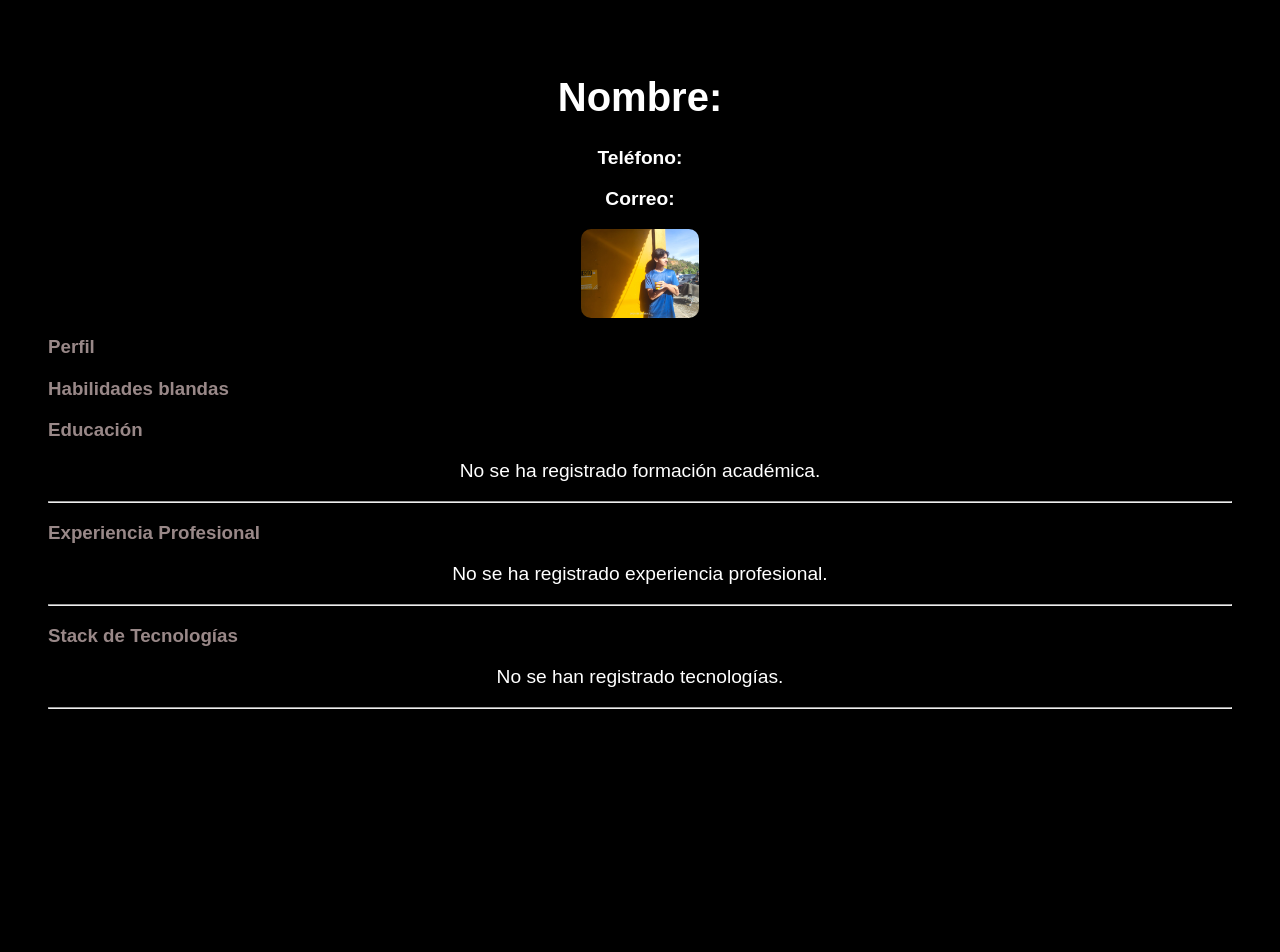
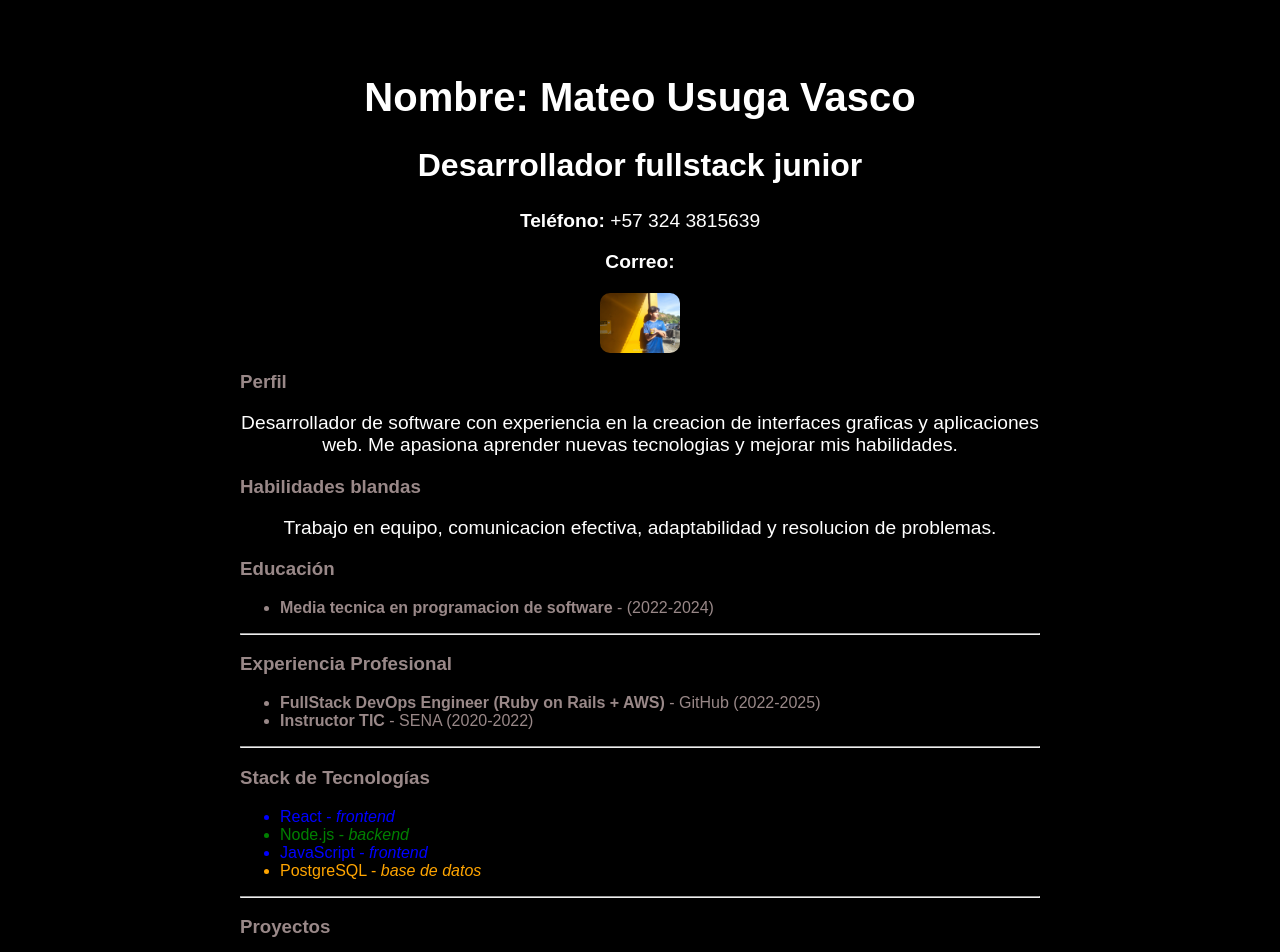
Before and after one commit to mateousug/creacion_anidacion_react, a React (Vite) app: page / in a window 1280 px wide. Shown: the top 952 px of the page. Before the commit the page ends 800 px from the top, so only its background shows below. Built offline with nearby package versions, Linux system fonts and the light colour scheme.

Commit message:
feat extraccion de datos personales en App.jsx

```diff
--- a/src/App.jsx
+++ b/src/App.jsx
@@ -1,21 +1,51 @@
+import React from "react";
+import {
+  cabecera,
+  perfil,
+  educacion,
+  experiencia,
+  stackTecnologias,
+  proyectos,
+  habilidades
+} from "./data/cvData";
+import CabeceraCV from "./components/CabeceraCV";
 import Perfil from "./components/Perfil";
-import CabeceraCV from "./components/CabeceraCV";
 import Educacion from "./components/Educacion";
 import Experiencia from "./components/Experiencia";
-import StackTecnologias from "./components/StackTecnologias.jsx";
+import StackTecnologias from "./components/StackTecnologias";
+import Proyectos from "./components/proyectos";
+import Habilidades from "./components/Habilidades";
 
 function App() {
   return (
-    <>
-      <div>
-        <CabeceraCV />
-        <Perfil />
-        <Educacion />
-        <Experiencia />
-        <StackTecnologias />
-      </div>
-    </>
+    <div style={{ maxWidth: "800px", margin: "0 auto", padding: "20px" }}>
+      {/* Cabecera */}
+      <CabeceraCV
+        nombre={cabecera.nombre}
+        profesion={cabecera.profesion}
+        telefono ={cabecera.telefono}
+        correo={cabecera.correo}
+      />
+
+      {/* Perfil */}
+      <Perfil texto={perfil.texto}
+      habilidadesBlandas={perfil.habilidadesBlandas} />
+
+      {/* Educación */}
+      <Educacion estudios={educacion} />
+
+      {/* Experiencia */}
+      <Experiencia trabajos={experiencia} />
+
+      {/* Stack de Tecnologías */}
+      <StackTecnologias tecnologias={stackTecnologias} />
+
+      {/* Proyectos (nuevo componente) */}
+      <Proyectos proyectos={proyectos} />
+
+      {/* Habilidades (nuevo componente) */}
+      <Habilidades habilidades={habilidades} />
+    </div>
   );
-}
-
+};
 export default App
```
